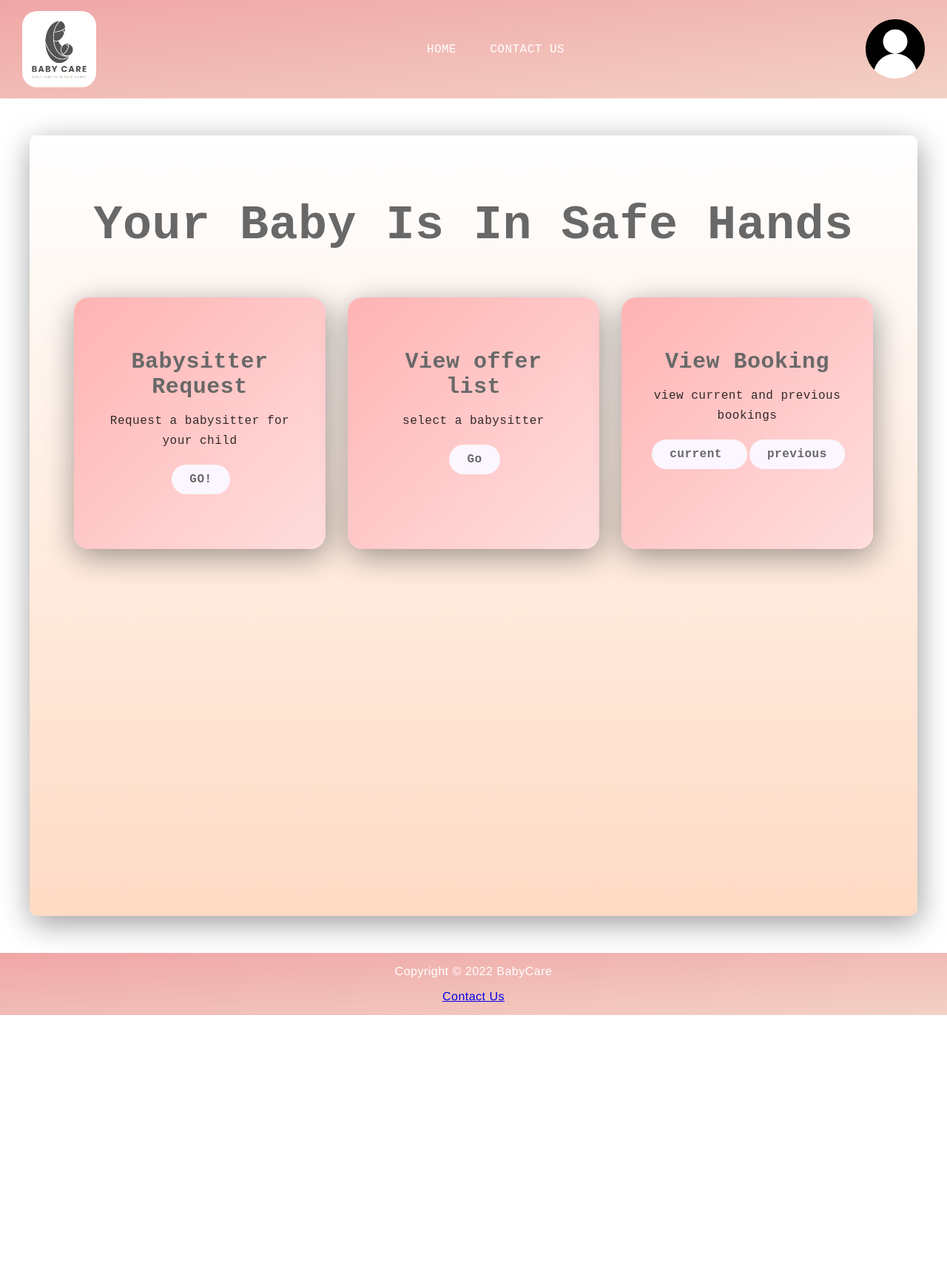
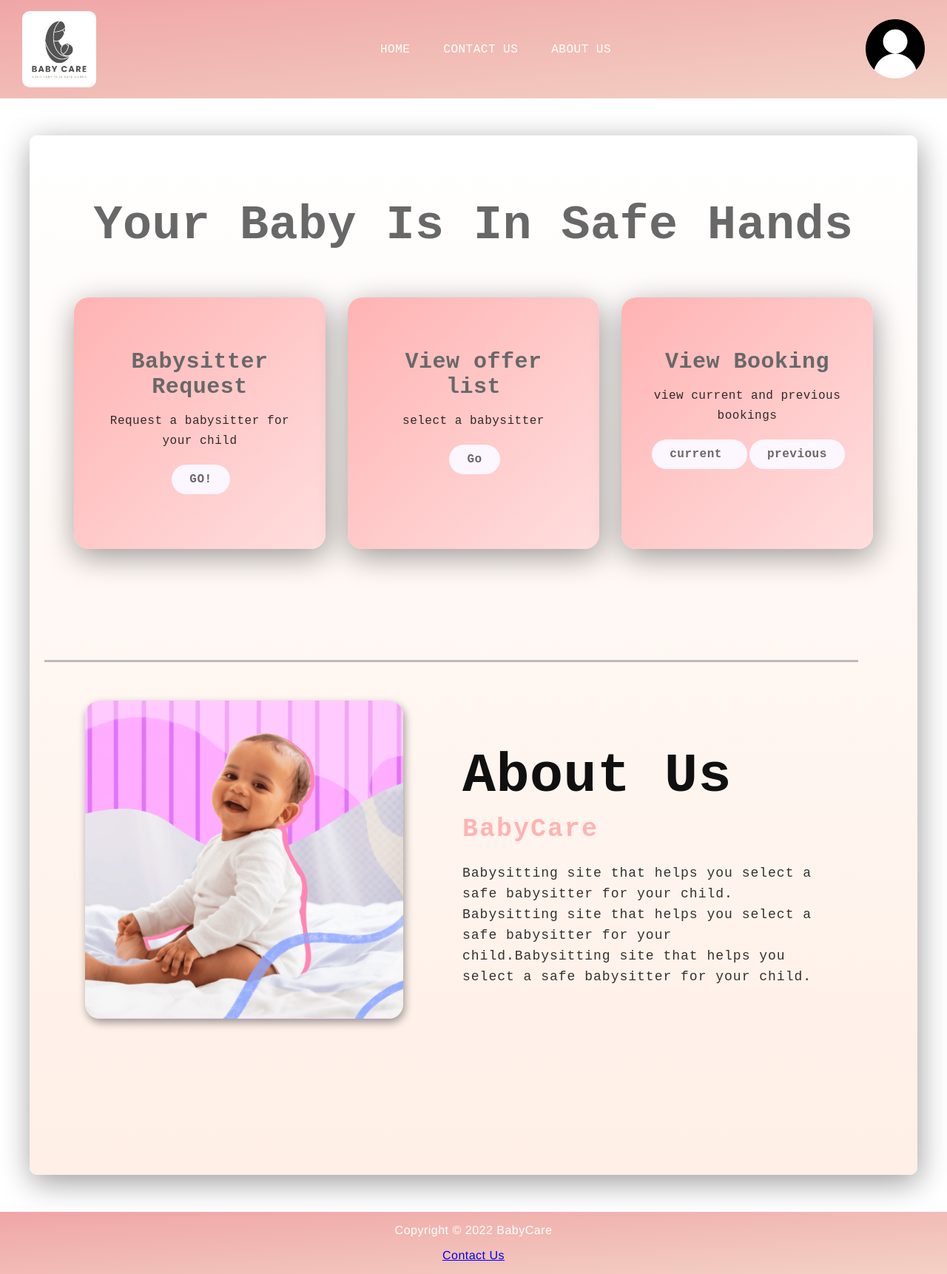
Before and after one commit to GhadeerAlmansour/BabyCare, a PHP site: page /html/HomeParent.html in a window 1280 px wide. Shown: the whole page at 74% size. Before the commit the page ends 1372 px from the top, so only its background shows below. Run offline with PHP 8.4, Linux system fonts and the light colour scheme.

Commit message:
parent home page about us

```diff
--- a/css/home.css
+++ b/css/home.css
@@ -41,11 +41,9 @@
     background-image: url(../images/background.JPG) ;
     background-position:center ;
     background-size: cover;
-    background-image: linear-gradient(WHITE, #ffdbc4);
+    background-image: linear-gradient(WHITE, #ffefe6);
     padding-top: 55px;
-
-
-
+overflow: scroll;
 
   }
   /*
@@ -452,14 +450,14 @@ background-image: linear-gradient(to bottom right,#f0a6a6, #f3d1c5);
 margin-left : 30px;
   width:100px;
   cursor:pointer;
-  border-radius: 20px;
+  border-radius: 10px;
 }
 .logo:hover{
   margin-left : 30px;
     width:100px;
     cursor:pointer;
-    border-radius: 20px;
-    box-shadow: 2px 5px 12px rgba(8, 8, 8, 0.4);
+    border-radius: 10px;
+    box-shadow: 2px 5px 12px rgba(60, 53, 53, 0.4);
 
   }
 .header ul li{
@@ -518,6 +516,7 @@ width: 100%;
 	margin: 30px auto;
 	text-align: center;
   font-family: 'Courier New', monospace;
+
 
 }
 
@@ -589,3 +588,59 @@ h5{
 	border: 2px solid  rgb(104, 104, 104);
 	cursor: pointer;
 }
+/* About US */
+.about{
+	width: 100%;
+	padding: 100px 0px;
+}
+.about img{
+	height: auto;
+	width: 430px;
+}
+.about-text{
+	width: 550px;
+}
+.main{
+  border-top: 3px solid #bbb ;
+	width: 1000px;
+	max-width: 95%;
+	margin: 0 auto;
+	display: flex;
+	align-items: center;
+	justify-content: space-around;
+  padding: 50px;
+  margin: 20px;
+
+}
+.about-text h2{
+	color: #101010;
+	font-size: 75px;
+	text-transform: capitalize;
+	margin-bottom: -50px;
+  font-family: 'Courier New', monospace;
+  margin-left: 70px;
+
+}
+.about-text h5{
+	color: #FFB3B3;
+	letter-spacing: 2px;
+	font-size: 35px;
+	margin-bottom: 25px;
+	text-transform: capitalize;
+  font-family: 'Courier New', monospace;
+  margin-left: 70px;
+
+
+}
+.about-text p{
+	color: rgba(0, 0, 0, 0.8);
+	letter-spacing: 1px;
+	line-height: 28px;
+	font-size: 18px;
+	margin-bottom: 45px;
+  font-family: 'Courier New', monospace;
+  margin-left: 70px;
+
+}
+
+/*about us ending*/
--- a/html/HomeParent.html
+++ b/html/HomeParent.html
@@ -11,11 +11,13 @@
 <ul>
     <li><a href="#">Home</a></li>
     <li><a href="mailto:BabyCareInfo.sa@gmail.com">Contact Us</a></li>
+    <li><a href="#aboutus">About Us</a></li>
 </ul>
 <image src="../images/userIcon.png" class="image">
 
   </div>
-  <div class="container2">
+  <div class="container2" style=" height: 1350px;
+  ">
    <div class="option">
 
     <div class="title">
@@ -64,8 +66,26 @@
         </div>
     </div>
 </div>
+
+<!---- About us -->
+
+<section id="aboutus" class="about">
+    <div class="main">
+        <img src="../images/background.png" style="border-radius:20px ;   box-shadow: 2px 5px 12px rgba(8, 8, 8, 0.4);
+        ">
+        <div class="about-text">
+            <h2>About Us</h2>
+            <h5>BabyCare <span> </span></h5>
+            <p>Babysitting site that helps you select a safe babysitter for your child. Babysitting site that helps you select a safe babysitter for your child.Babysitting site that helps you select a safe babysitter for your child.</p>
+            <p> </p>
+        </div>
+    </div>
+</section>
 </div>
 
+
+
+<!-- Footer -->
   <footer>
     <p>Copyright &copy; 2022 BabyCare </p>
     <p><a href="mailto:BabyCareInfo.sa@gmail.com">Contact Us</a></p>
```
